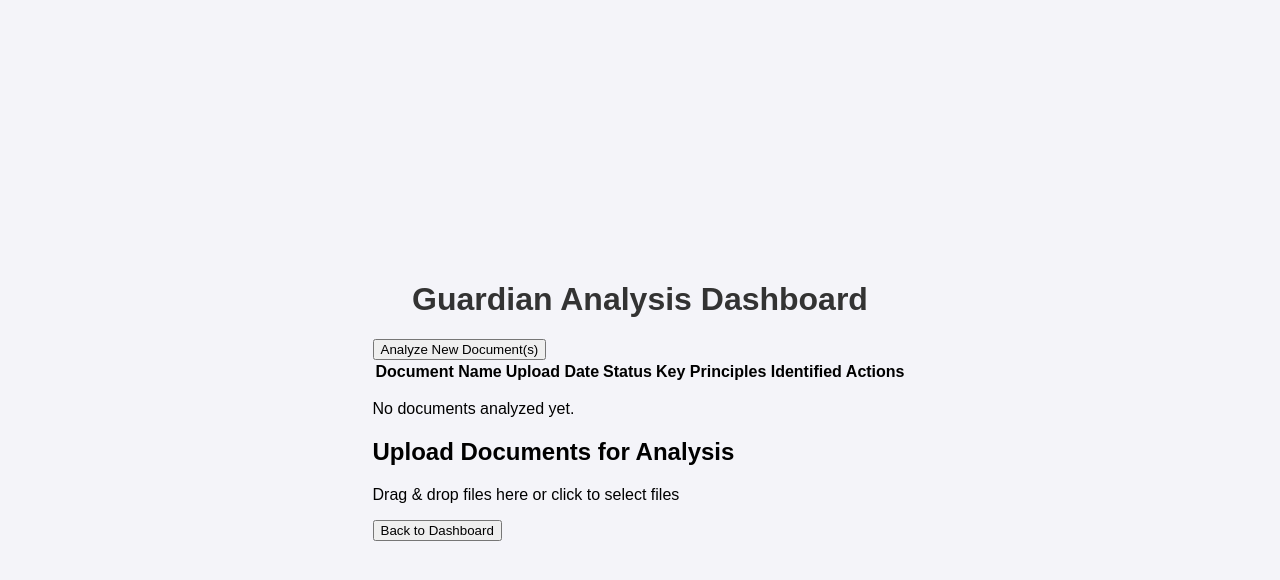
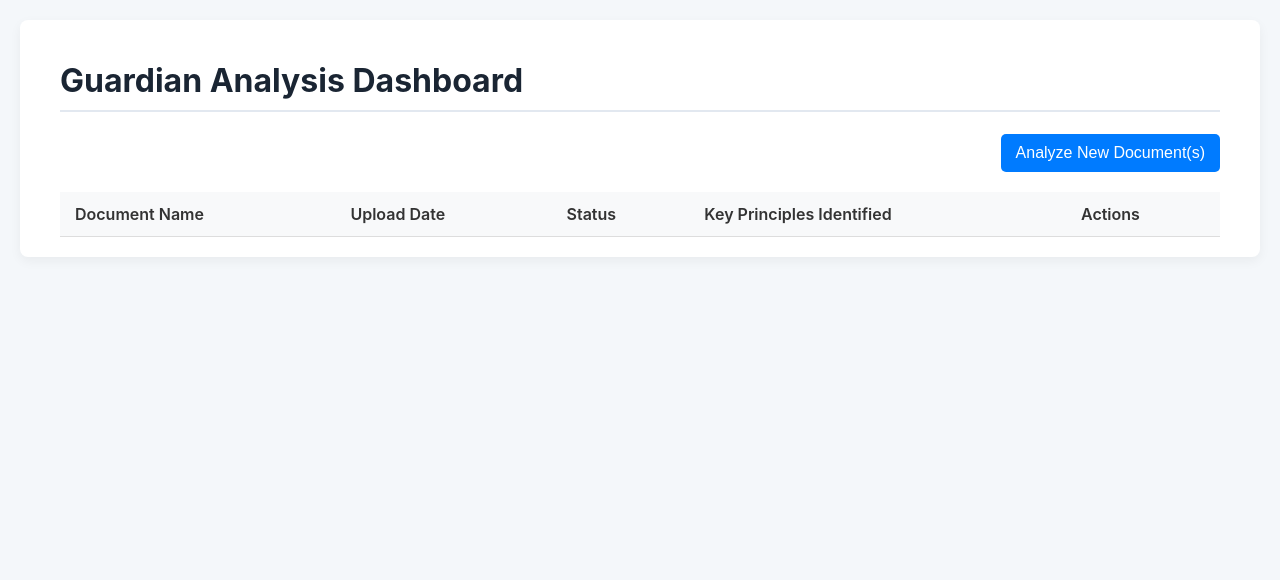
Before and after one commit to ETUNC-AI/ethical-guardian-mvp, a plain HTML site: page src/static/index.html in a window 1280 px wide. Drawn offline with Linux system fonts and the light colour scheme.

Commit message:
Update style.css

```diff
--- a/src/static/style.css
+++ b/src/static/style.css
@@ -1,11 +1,100 @@
-body { font-family: sans-serif; background-color: #f4f4f9; margin: 0; display: flex; justify-content: center; align-items: center; height: 100vh; }
-#chat-container { width: 80%; max-width: 800px; height: 90vh; background: white; box-shadow: 0 0 10px rgba(0,0,0,0.1); display: flex; flex-direction: column; }
-h1 { text-align: center; color: #333; }
-#chat-box { flex-grow: 1; overflow-y: auto; padding: 20px; border-top: 1px solid #ddd; border-bottom: 1px solid #ddd; display: flex; flex-direction: column;}
-.message { margin-bottom: 15px; padding: 10px 15px; border-radius: 18px; max-width: 70%; line-height: 1.4; }
-.user-message { background-color: #007bff; color: white; align-self: flex-end; }
-.guardian-message { background-color: #e9ecef; color: #333; align-self: flex-start; }
-#input-area { display: flex; padding: 10px; }
-#message-input { flex-grow: 1; border: 1px solid #ccc; border-radius: 20px; padding: 10px 15px; font-size: 16px; }
-#send-button { background-color: #007bff; color: white; border: none; border-radius: 20px; padding: 10px 20px; margin-left: 10px; cursor: pointer; font-size: 16px; }
-#send-button:hover { background-color: #0056b3; }
+body {
+    font-family: -apple-system, BlinkMacSystemFont, "Segoe UI", Roboto, Helvetica, Arial, sans-serif;
+    background-color: #f4f7fa;
+    color: #333;
+    margin: 0;
+    padding: 20px;
+}
+
+#app-container {
+    max-width: 1200px;
+    margin: 0 auto;
+    background: #fff;
+    padding: 20px 40px;
+    border-radius: 8px;
+    box-shadow: 0 4px 12px rgba(0,0,0,0.05);
+}
+
+h1, h2 {
+    color: #1a2533;
+    border-bottom: 2px solid #e2e8f0;
+    padding-bottom: 10px;
+}
+
+.hidden {
+    display: none !important;
+}
+
+.toolbar {
+    margin-bottom: 20px;
+    text-align: right;
+}
+
+button {
+    background-color: #007bff;
+    color: white;
+    border: none;
+    padding: 10px 15px;
+    border-radius: 5px;
+    cursor: pointer;
+    font-size: 16px;
+    transition: background-color 0.2s;
+}
+
+button:hover {
+    background-color: #0056b3;
+}
+
+.table-container {
+    overflow-x: auto;
+}
+
+table {
+    width: 100%;
+    border-collapse: collapse;
+}
+
+th, td {
+    padding: 12px 15px;
+    text-align: left;
+    border-bottom: 1px solid #ddd;
+}
+
+thead th {
+    background-color: #f8f9fa;
+    font-weight: 600;
+}
+
+tbody tr:hover {
+    background-color: #f1f1f1;
+}
+
+.view-report-btn {
+    background-color: #28a745;
+}
+.view-report-btn:hover {
+    background-color: #218838;
+}
+
+#drop-area {
+    border: 2px dashed #007bff;
+    border-radius: 5px;
+    padding: 40px;
+    text-align: center;
+    cursor: pointer;
+    background-color: #f8f9fa;
+    margin-bottom: 20px;
+}
+
+#drop-area p {
+    margin: 0;
+    font-size: 18px;
+    color: #555;
+}
+
+#upload-queue div {
+    padding: 10px;
+    border: 1px solid #ccc;
+    margin-top: 5px;
+    border-radius: 4px;
+}
```
